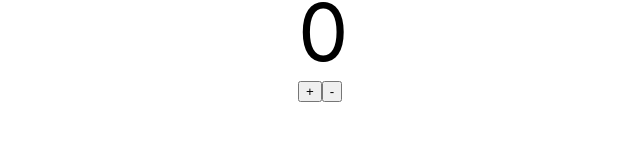
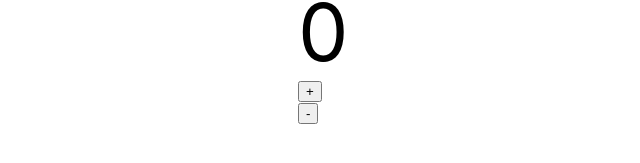
Before and after one commit to wasipo/testtt, a React (Create React App) app: page / in a window 1280 px wide. Shown: the part 517-680 px from the top of the page, without its empty margins (92-732 px from the left). Built offline with nearby package versions, Linux system fonts and the light colour scheme.

Commit message:
だめだった。

```diff
--- a/src/App.tsx
+++ b/src/App.tsx
@@ -4,11 +4,6 @@ import Button_1 from './component/button_1';
 import Button_2 from './component/button_2';
 import './App.css';
 import { useState } from 'react';
-
-function Welcome(props:any) {
-  return <h1>Hello, {props.name}</h1>;
-
-}
 
 
 const App = () => {
@@ -24,8 +19,10 @@ const App = () => {
         </header>
         <div className="aaad">{count}</div>
         <div className="App_d">
-          <button onClick={() => setCount(count + 1)}>+</button>
-          <button onClick={() => setCount(count - 1)}>-</button>
+          {/* <button onClick={() => setCount(count + 1)}>+</button>
+          <button onClick={() => setCount(count - 1)}>-</button> */}
+          <Button_1 count={count} />
+          <Button_2 count={count} />
         </div>
       </div>
     </div>
--- a/src/component/button_1.tsx
+++ b/src/component/button_1.tsx
@@ -3,20 +3,16 @@ import { isConstructorDeclaration } from 'typescript';
 
 
 
-const Button_1 = (props:Number) => {
+const Button_1 = (props:any) => {
 
-    // 親へのパラメータの渡し方が分からない
-
-    const ButtonClick2 = (props: Number) =>  {
-        setCount(props.count-1);
+    const ButtonClick1:any = (props: any) =>  {
+        return props.count+1;
     }
 
-
-
     return (
-    <div className="button_1">
-        <button>+</button>
-    </div>
+        <div className="button_1" onClick={ButtonClick1(props)}>
+            <button>+</button>
+        </div>
     );
 
 }
--- a/src/component/button_2.tsx
+++ b/src/component/button_2.tsx
@@ -1,14 +1,11 @@
 import React from 'react';
 
 
-const Button_2 = () => {
+const Button_2 = (props:any) => {
 
-    const Props = {
-        count: Number
-    }
 
-    const ButtonClick2 = (props:Number) =>  {
-        setCount(props.count-1);
+    const ButtonClick2:any = (props:any) =>  {
+        return props.count-1;
     }
 
   return (
```
Also changed, not shown: 1 other file (tests, documents, lock files or other folders).
